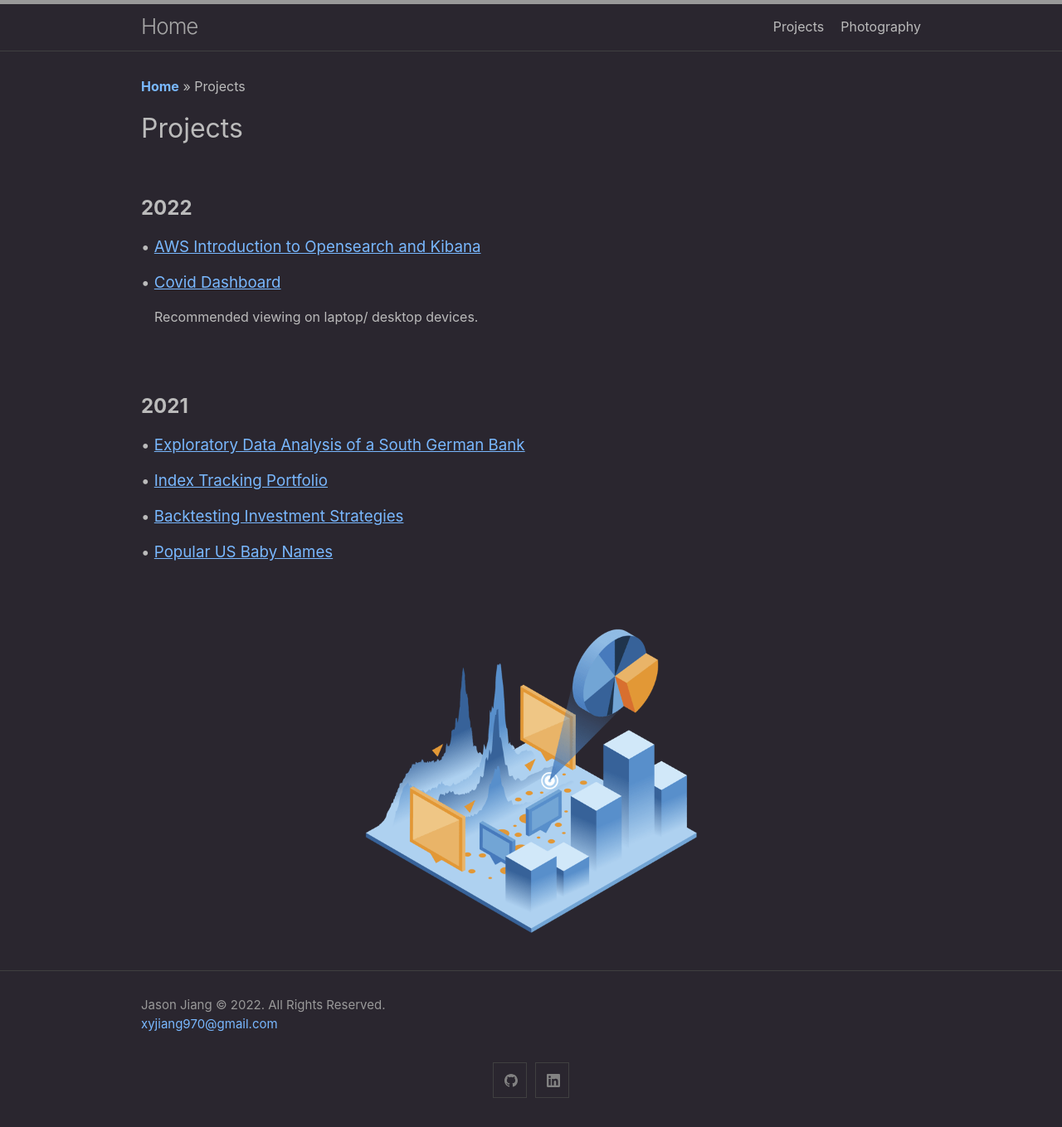
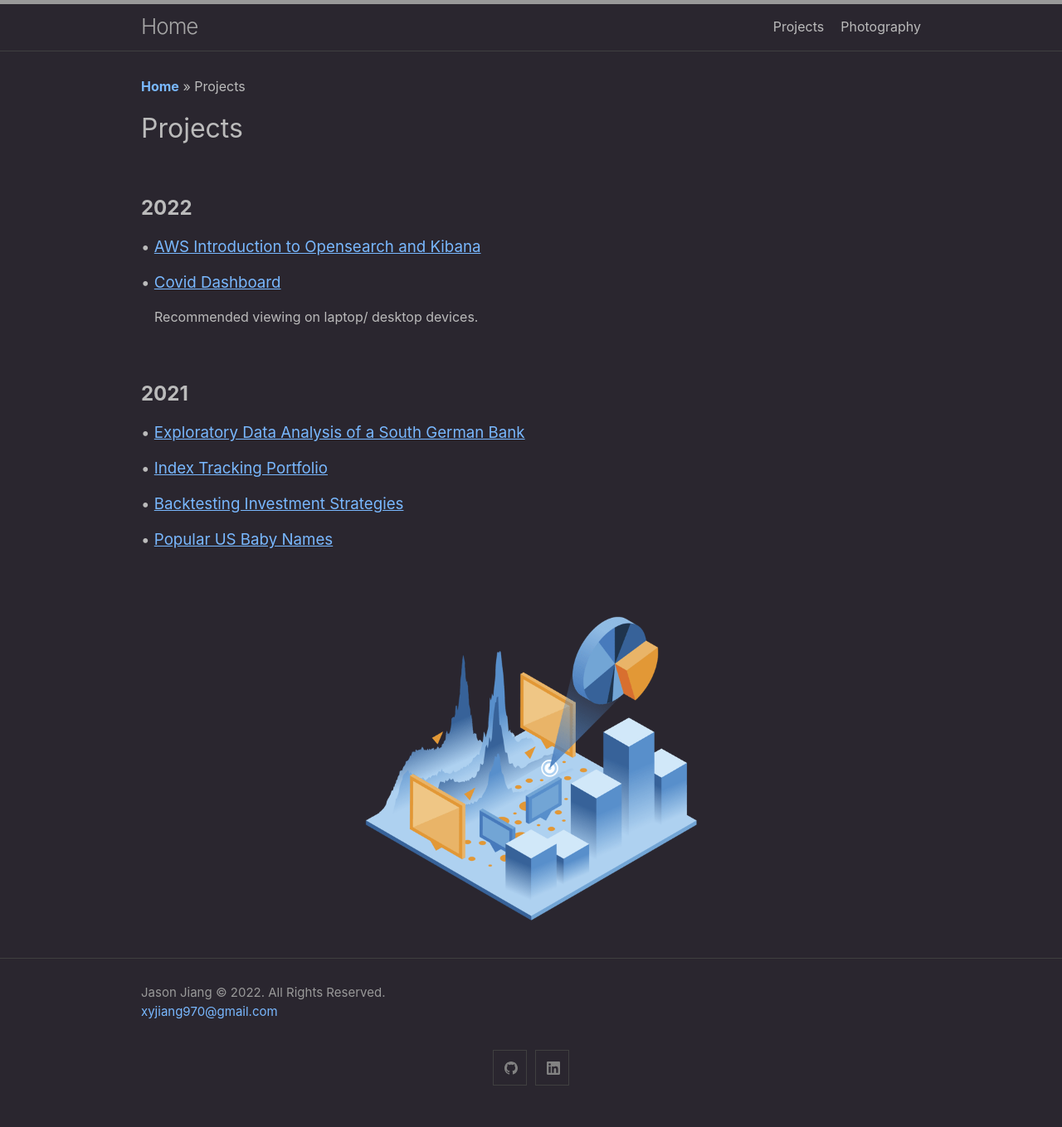
Before and after one commit to xyjiang970/xyjiang970.github.io, a Jekyll site: the page built from projects/projects_home.md, in a window 1280 px wide. Shown: the whole page at 83% size. Built offline with Jekyll 4.4.1, drawn with Linux system fonts in a browser that asks for light colours.

Commit message:
Update projects_home.md

```diff
--- a/projects/projects_home.md
+++ b/projects/projects_home.md
@@ -19,7 +19,7 @@ description:
 <H3>• <a href="https://share.streamlit.io/xyjiang970/covid_dashboard/main" target="_blank">
 <u>Covid Dashboard</u>
 </a></H3>
-<p>&emsp;Recommended viewing on laptop/ desktop devices.</p>
+<p style="margin:0; padding-top:0;">&emsp;Recommended viewing on laptop/ desktop devices.</p>
 
 <br>
 <br>
```
